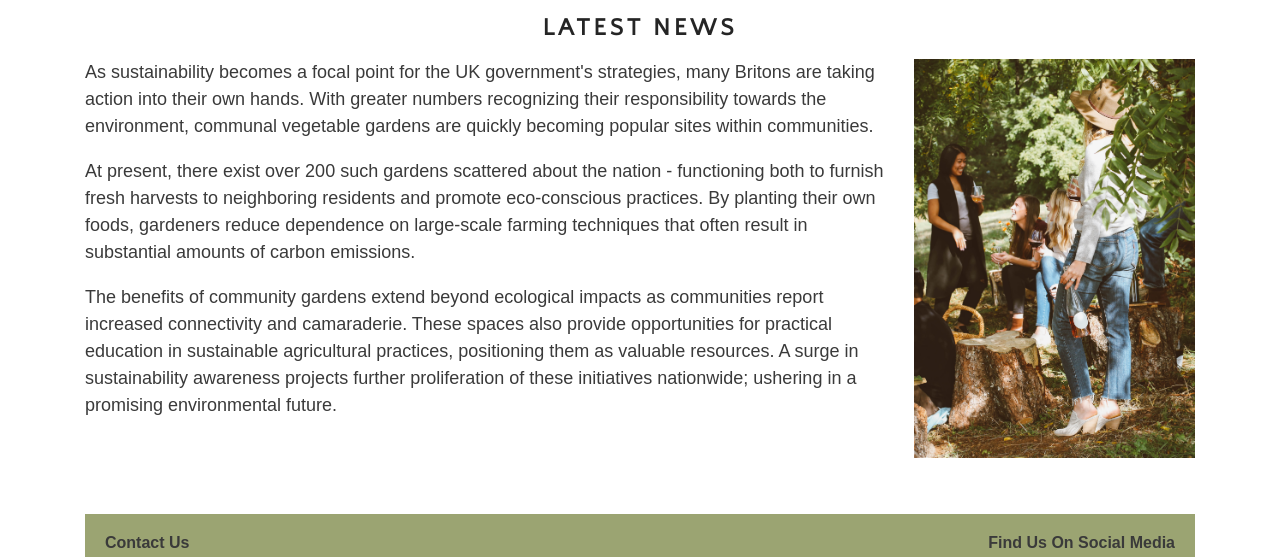
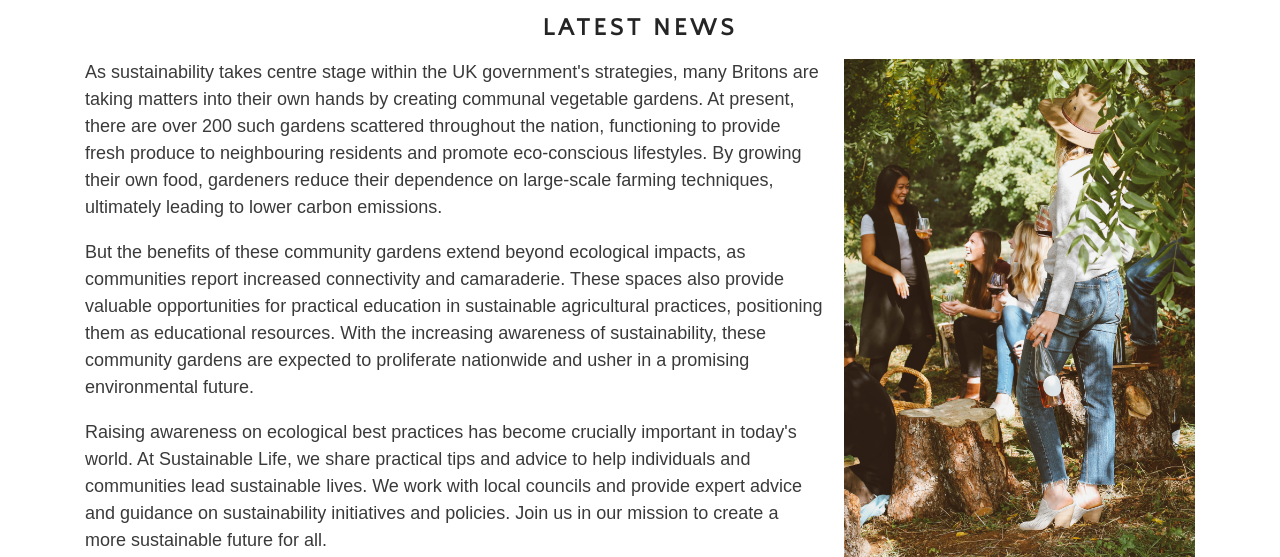
Before and after one commit to Florajenner/sustainable-life, a plain HTML site: page index.html in a window 1280 px wide. Shown: the part 1329-1886 px from the top of the page. Drawn offline with Linux system fonts and the light colour scheme; a web font is replaced by a local one.

Commit message:
update news section image in readme

```diff
--- a/assets/css/style.css
+++ b/assets/css/style.css
@@ -123,7 +123,7 @@ h2 {
 .article-image img {
   display: block;
   max-width: 100%;
-  max-height: 400px;
+  max-height: 500px;
 }
 .article-content {
   overflow: hidden;
--- a/index.html
+++ b/index.html
@@ -77,11 +77,11 @@
 						<img id="news-img" src="./assets/images/news-image.jpg" alt="community garden gathering">
 					</div>
 					<div class="articl-content">
-						<p class="news-text">As sustainability becomes a focal point for the UK government's strategies, many Britons are taking action into their own hands. With greater numbers recognizing their responsibility towards the environment, communal vegetable gardens are quickly becoming popular sites within communities.</p>
+						<p class="news-text">As sustainability takes centre stage within the UK government's strategies, many Britons are taking matters into their own hands by creating communal vegetable gardens. At present, there are over 200 such gardens scattered throughout the nation, functioning to provide fresh produce to neighbouring residents and promote eco-conscious lifestyles. By growing their own food, gardeners reduce their dependence on large-scale farming techniques, ultimately leading to lower carbon emissions.</p>
 						<br>
-						<p class="news-text">At present, there exist over 200 such gardens scattered about the nation - functioning both to furnish fresh harvests to neighboring residents and promote eco-conscious practices. By planting their own foods, gardeners reduce dependence on large-scale farming techniques that often result in substantial amounts of carbon emissions. </p>
+						<p class="news-text">But the benefits of these community gardens extend beyond ecological impacts, as communities report increased connectivity and camaraderie. These spaces also provide valuable opportunities for practical education in sustainable agricultural practices, positioning them as educational resources. With the increasing awareness of sustainability, these community gardens are expected to proliferate nationwide and usher in a promising environmental future.</p>
 						<br>
-						<p class="news-text">The benefits of community gardens extend beyond ecological impacts as communities report increased connectivity and camaraderie. These spaces also provide opportunities for practical education in sustainable agricultural practices, positioning them as valuable resources. A surge in sustainability awareness projects further proliferation of these initiatives nationwide; ushering in a promising environmental future.</p>
+						<p class="news-text">Raising awareness on ecological best practices has become crucially important in today's world. At Sustainable Life, we share practical tips and advice to help individuals and communities lead sustainable lives. We work with local councils and provide expert advice and guidance on sustainability initiatives and policies. Join us in our mission to create a more sustainable future for all.</p>
 					</div>
 				</div>
 				<br>
```
Also changed, not shown: media/news section.png.
